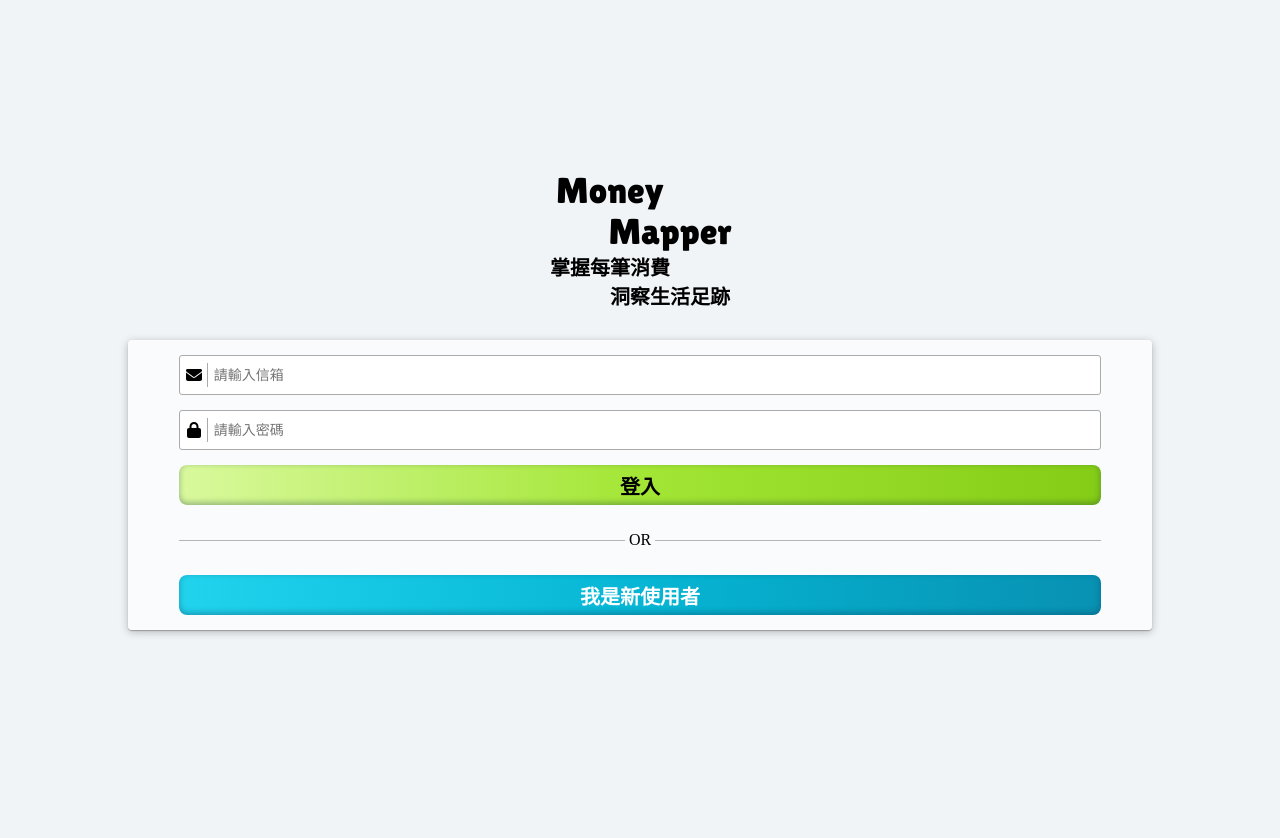
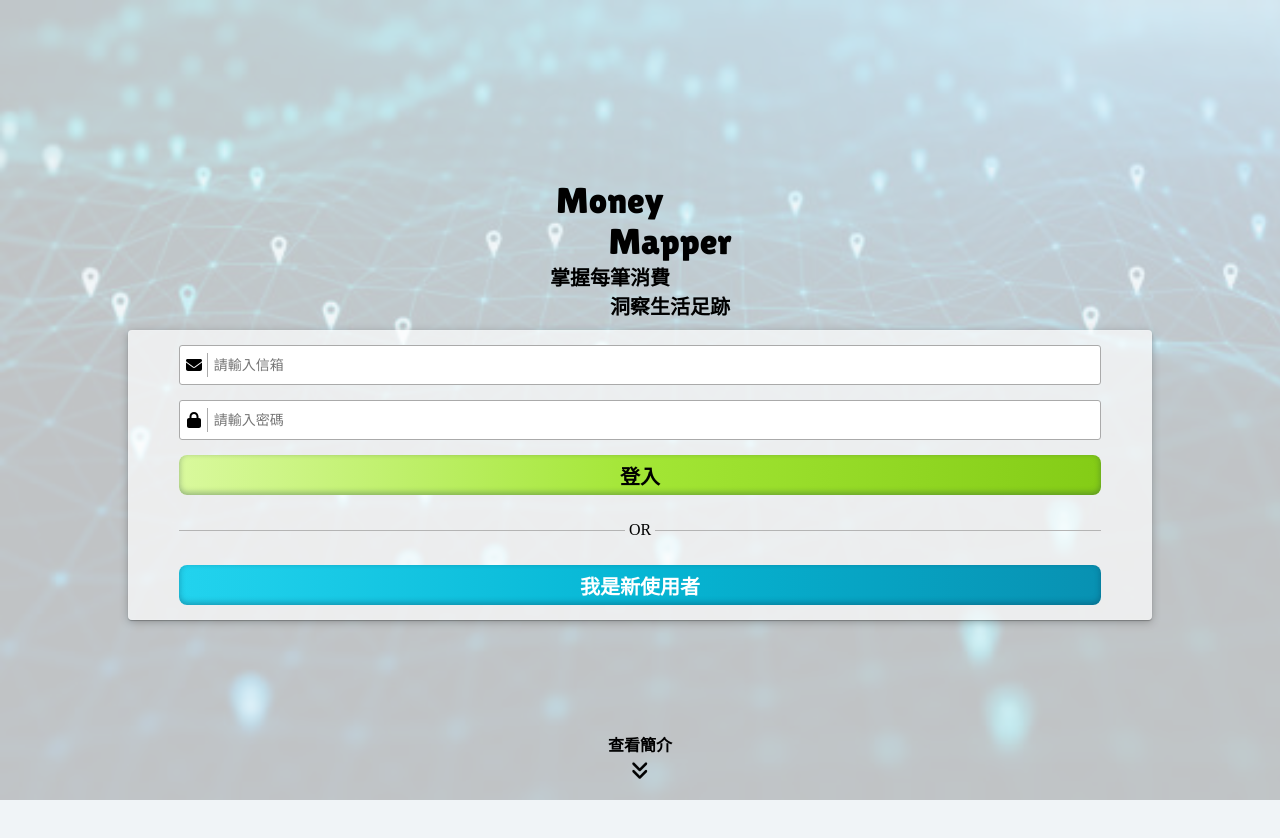
Before and after one commit to sampleleaf/moneymapper, a React (Vite) app: page / in a window 1280 px wide. Shown: the top 838 px of the page. Built offline with nearby package versions, Linux system fonts and the light colour scheme.

Commit message:
feat: scroll down button and back to top button of login page

```diff
--- a/src/App.css
+++ b/src/App.css
@@ -3,6 +3,7 @@
   margin: 0;
   padding: 0;
   list-style: none;
+  scroll-behavior: smooth;/*href scroll*/
 }
 
 a{
--- a/src/css/Login.module.css
+++ b/src/css/Login.module.css
@@ -1,15 +1,34 @@
 .background{
-    position: fixed;
-    top: 0;
     width: 100%;
     height: 100vh;
+    position: absolute;
+    top: 0;
     background-size: cover;
     background-repeat: no-repeat;
-    /* background-image: url('@public/login-background.jpg'); */
-    /* background-image: url('/login-background.jpg'); */
+    background-image: url('/login-background.jpg');
     opacity: 0.2;
     pointer-events: none;
     z-index: -1;
+}
+
+.scrollDown{
+    position: absolute;
+    left: 50%;
+    transform: translateX(-50%);
+    bottom: 2.5%;
+    text-align: center;
+    cursor: pointer;
+    color: black;
+}
+
+.scrollDown p{
+    font-weight: bold;
+    margin-bottom: 3px;
+}
+
+.scrollDown svg{
+    font-size: 20px;
+    animation: bounce 1s infinite;
 }
 
 .container{
@@ -52,7 +71,7 @@
 .form{
     width: 80%;
     padding: 15px 0;
-    margin-top: 30px;
+    margin-top: 10px;
     display: grid;
     row-gap: 15px;
     border-radius: 4px;
@@ -184,11 +203,7 @@
     display: grid;
     justify-content: center;
     row-gap: 20px;
-}
-
-.gsap:not(:first-child){
-    margin-top: 20px;
-    padding-bottom: 20px;
+    padding: 40px 0;
 }
 
 .seperateColor{
@@ -223,7 +238,7 @@
     height: 390px;
     border-radius: 8px;
     box-shadow: rgba(0, 0, 0, 0.2) 0px 1px 2px 0px;
-    transform: translateX(30%);
+    transform: translateX(-30%);
     opacity: 0;
 }
 
@@ -233,6 +248,46 @@
     border-radius: 8px;
 }
 
+.backToTop{
+    cursor: pointer;
+    color: black;
+    display: grid;
+    justify-content: center;
+    text-align: center;
+    margin: 20px 0 60px;
+    transform: translateY(40px);
+    opacity: 0;
+}
+
+.backToTop p{
+    font-weight: bold;
+    margin-bottom: 3px;
+}
+
+.backToTop svg{
+    font-size: 20px;
+    animation: bounce 1s infinite;
+}
+
+
+@keyframes bounce{
+    0%, 100%{
+        transform: translateY(0);
+        animation-timing-function: cubic-bezier(.8,0,1,1);;
+    }
+    50%{
+        transform: translateY(10px);
+        animation-timing-function: cubic-bezier(0,0,.2,1);
+    }
+}
+
+@media screen and ( min-width : 600px ){
+    .gsap{
+        grid-template-columns: 50% 50%;
+        align-items: center;
+    }
+}
+
 .try{
     height: 100vh;
 }
--- a/src/pages/Login/index.tsx
+++ b/src/pages/Login/index.tsx
@@ -26,18 +26,37 @@ const Login: React.FC<{ setLogin: Function }> = ({ setLogin }) => {
     useRef(null),
   ];
 
+  const backToTop: any = useRef(null)
+
   useGSAP(() => {
     middles.forEach((middle: any) => {
       gsap.to(middle.current, {
         scrollTrigger: {
           trigger: middle.current,
           start: "top bottom",
-          end: "center center",
-          scrub: true,
+          toggleActions: "restart resume resume reset",
+          // end: "bottom bottom",
+          // scrub: true,
         },
         x: 0,
         opacity: 1,
+        duration: 1,
+        delay: 0.3
       });
+    });
+
+    gsap.to(backToTop.current, {
+      scrollTrigger: {
+        trigger: backToTop.current,
+        start: "top bottom",
+        toggleActions: "restart resume resume reset",
+        // end: "bottom bottom",
+        // scrub: true,
+      },
+      y: 0,
+      opacity: 1,
+      duration: 1,
+      delay: 0.3
     });
   });
 
@@ -128,7 +147,11 @@ const Login: React.FC<{ setLogin: Function }> = ({ setLogin }) => {
 
   return (
     <>
-      {/* <div className={login.background}></div> */}
+      <div className={login.background}></div>
+      <a className={login.scrollDown} href="#next">
+        <p>查看簡介</p>
+        <i className="fa-solid fa-angles-down"></i>
+      </a>
       <div className={login.container}>
         <div className={login.title}>
           <p>Money</p>
@@ -207,7 +230,7 @@ const Login: React.FC<{ setLogin: Function }> = ({ setLogin }) => {
           )}
         </form>
       </div>
-      <div className={login.gsap}>
+      <div id="next" className={login.gsap}>
         <div className={login.describe} ref={middles[0]}>
           <div>簡單明瞭的主頁</div>
           <div></div>
@@ -234,13 +257,16 @@ const Login: React.FC<{ setLogin: Function }> = ({ setLogin }) => {
         <div className={login.describe} ref={middles[4]}>
           <div>清晰報表</div>
           <div></div>
-          <div>讓你掌握收支狀況</div>
+          <div>讓你掌握收支細節</div>
         </div>
         <div className={login.picture} ref={middles[5]}>
           <img src="loginpay.png" alt="loginpay" />
         </div>
       </div>
-      {/* <div className={login.try}></div> */}
+      <a className={login.backToTop} href="#" ref={backToTop}>
+        <p>返回頂部</p>
+        <div><i className="fa-solid fa-angles-up"></i></div>
+      </a>
     </>
   );
 };
```
